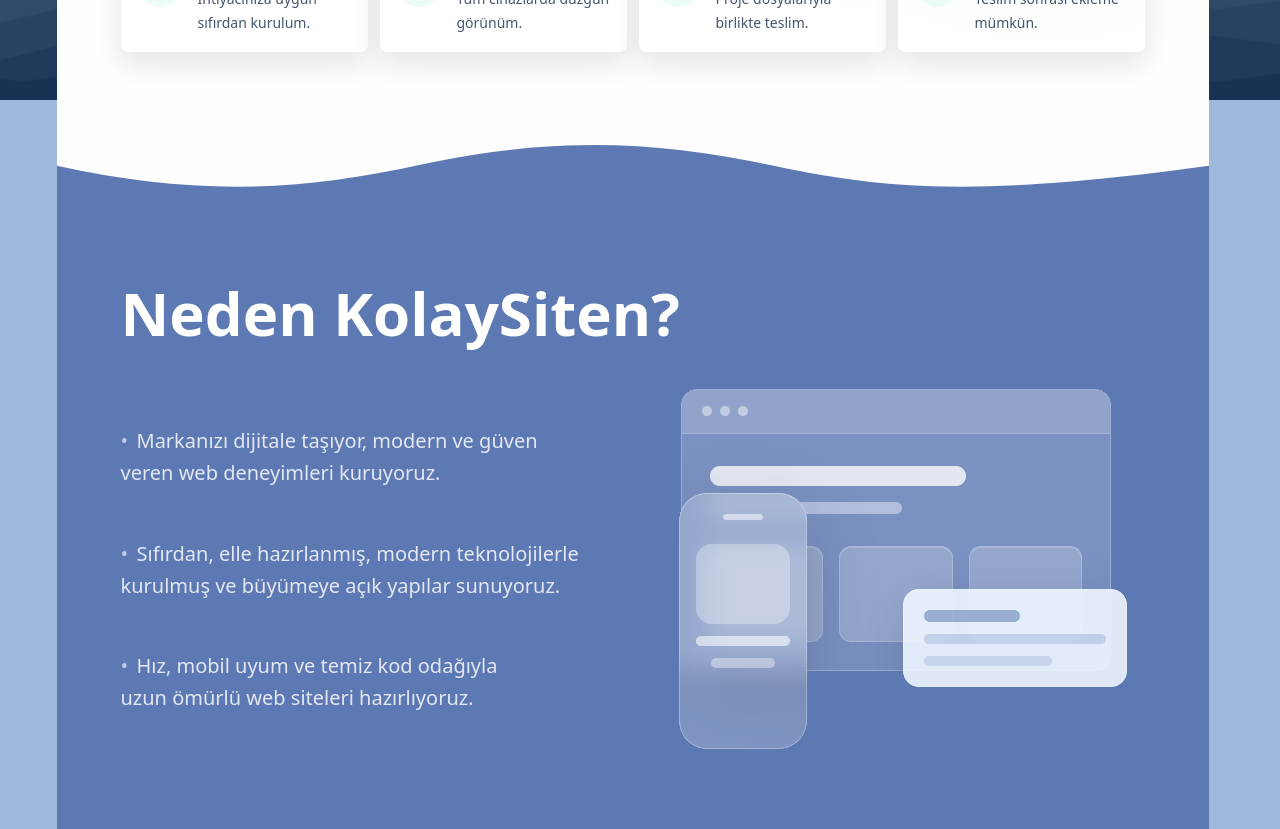
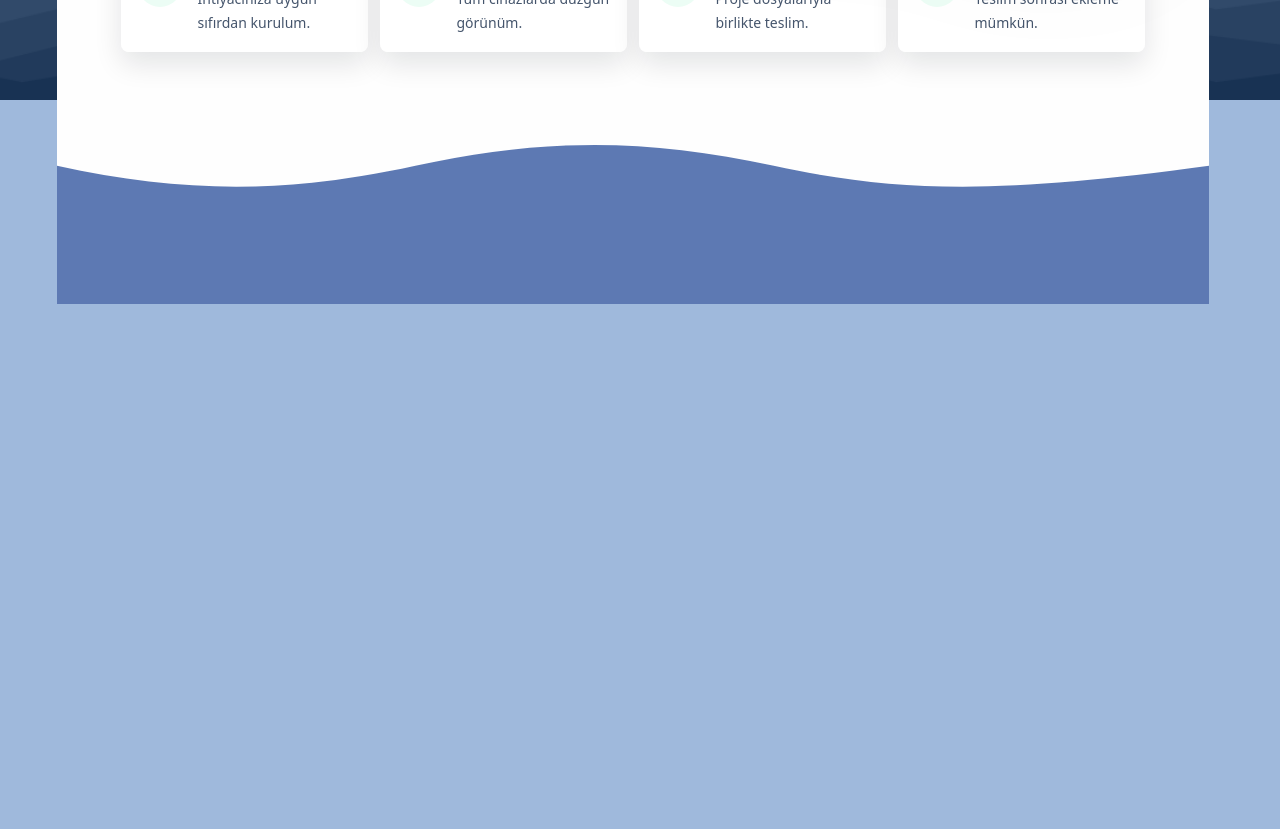
Before and after one commit to kolaysiten/clients, a Next.js app: page / in a window 1280 px wide. Shown: the part 700-1529 px from the top of the page. After the commit the page ends 1004 px from the top, so only its background shows below. Built offline with nearby package versions, Linux system fonts and the light colour scheme.

Commit message:
Refactor code structure for improved readability and maintainability

```diff
--- a/src/sections/home/why-section.tsx
+++ b/src/sections/home/why-section.tsx
@@ -1,74 +1,10 @@
-"use client";
-
-import Image from "next/image";
-import mockup from "@/public/why-mockup1.png";
 import { LandingSection } from "@/src/lib/landing-page";
-
-const subtitleItems = [
-  {
-    firstLine: "Markanızı dijitale taşıyor, modern ve güven",
-    secondLine: "veren web deneyimleri kuruyoruz.",
-  },
-  {
-    firstLine: "Sıfırdan, elle hazırlanmış, modern teknolojilerle",
-    secondLine: " kurulmuş ve büyümeye açık yapılar sunuyoruz.",
-  },
-  {
-    firstLine: "Hız, mobil uyum ve temiz kod odağıyla",
-    secondLine: "uzun ömürlü web siteleri hazırlıyoruz.",
-  },
-] as const;
 
 export default function WhySection() {
   return (
-    <LandingSection className={sectionStyles.section} sectionBg="#5d79b3">
-      <div className={sectionStyles.inner}>
-        <div className={sectionStyles.body}>
-          <h2 className={sectionStyles.title}>Neden KolaySiten?</h2>
-          <div className={sectionStyles.lower}>
-            <div className={sectionStyles.copy}>
-              <div className={sectionStyles.content}>
-                {subtitleItems.map((item) => (
-                  <div key={item.firstLine} className={sectionStyles.subtitleItem}>
-                    <p className={sectionStyles.subtitle}>
-                      <span className={sectionStyles.subtitleLine}>
-                        <span className={sectionStyles.subtitleBullet}>•</span>
-                        {item.firstLine}
-                      </span>
-                      <span className={`${sectionStyles.subtitleLine} ${sectionStyles.subtitleLineSpaced}`}>
-                        {item.secondLine}
-                      </span>
-                    </p>
-                  </div>
-                ))}
-              </div>
-            </div>
-            <div className={sectionStyles.visual} aria-hidden="true">
-              <Image src={mockup} alt="" className={sectionStyles.mockupImage} priority={false} />
-            </div>
-          </div>
-        </div>
-      </div>
-    </LandingSection>
+    <LandingSection
+      className="min-h-[180px] px-5 py-16 sm:px-8 md:px-16 md:py-20"
+      sectionBg="#5d79b3"
+    />
   );
 }
-
-const sectionStyles = {
-  section:
-    "px-5 py-10 pt-24 text-white before:pointer-events-none before:absolute before:inset-0 before:content-[''] sm:px-8 sm:py-12 sm:pt-28 md:px-16 md:py-16 md:pt-32 xl:pt-40",
-  inner: "relative z-10 mx-auto w-full max-w-[1440px]",
-  body: "mx-auto flex w-fit max-w-full flex-col gap-8 text-left lg:w-full lg:max-w-[1200px]",
-  lower: "flex w-fit max-w-full flex-col gap-10 lg:w-full lg:flex-row lg:gap-0 xl:items-stretch",
-  copy: "flex w-fit max-w-full flex-col items-start gap-3 lg:w-1/2 xl:min-h-[384px]",
-  title:
-    "max-w-3xl text-left text-3xl font-semibold leading-[1.04] text-white sm:text-4xl md:text-5xl md:leading-[0.98] lg:text-[3.75rem]",
-  content: "flex w-fit max-w-full flex-col gap-5 lg:w-full xl:h-full xl:justify-evenly xl:gap-0",
-  subtitleItem:
-    "flex w-full flex-col items-start gap-2 px-0 py-0 sm:gap-3",
-  subtitle: "max-w-2xl text-base leading-7 text-white/82 sm:text-lg md:text-xl",
-  subtitleLine: "block whitespace-nowrap",
-  subtitleLineSpaced: "mt-1",
-  subtitleBullet: "inline-block w-4 text-white/62",
-  visual: "relative hidden min-h-[390px] xl:flex xl:w-1/2 xl:items-start xl:justify-end",
-  mockupImage: "h-auto w-[483px] object-contain",
-} as const;
```
Also changed, not shown: public/why-bg.png (added).
